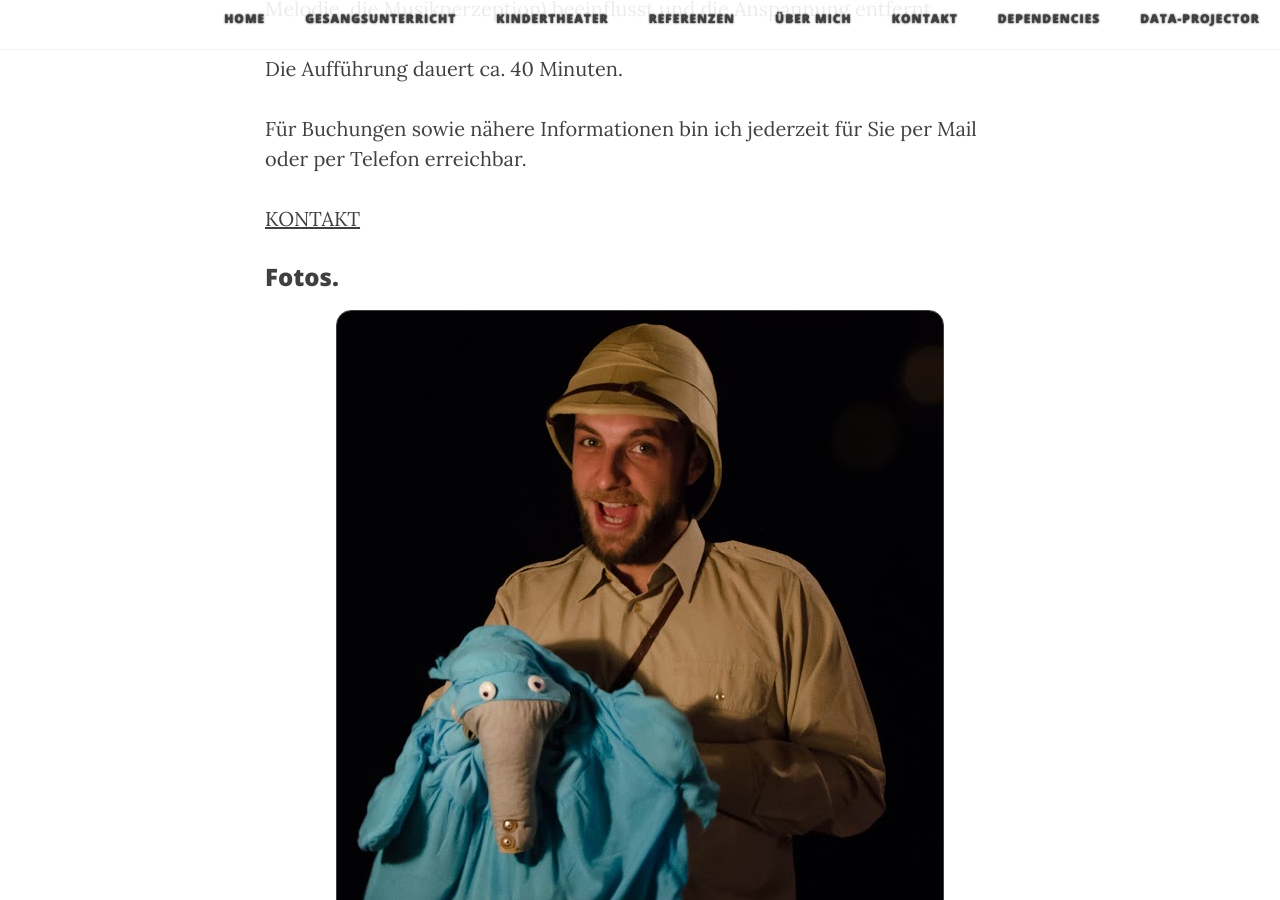
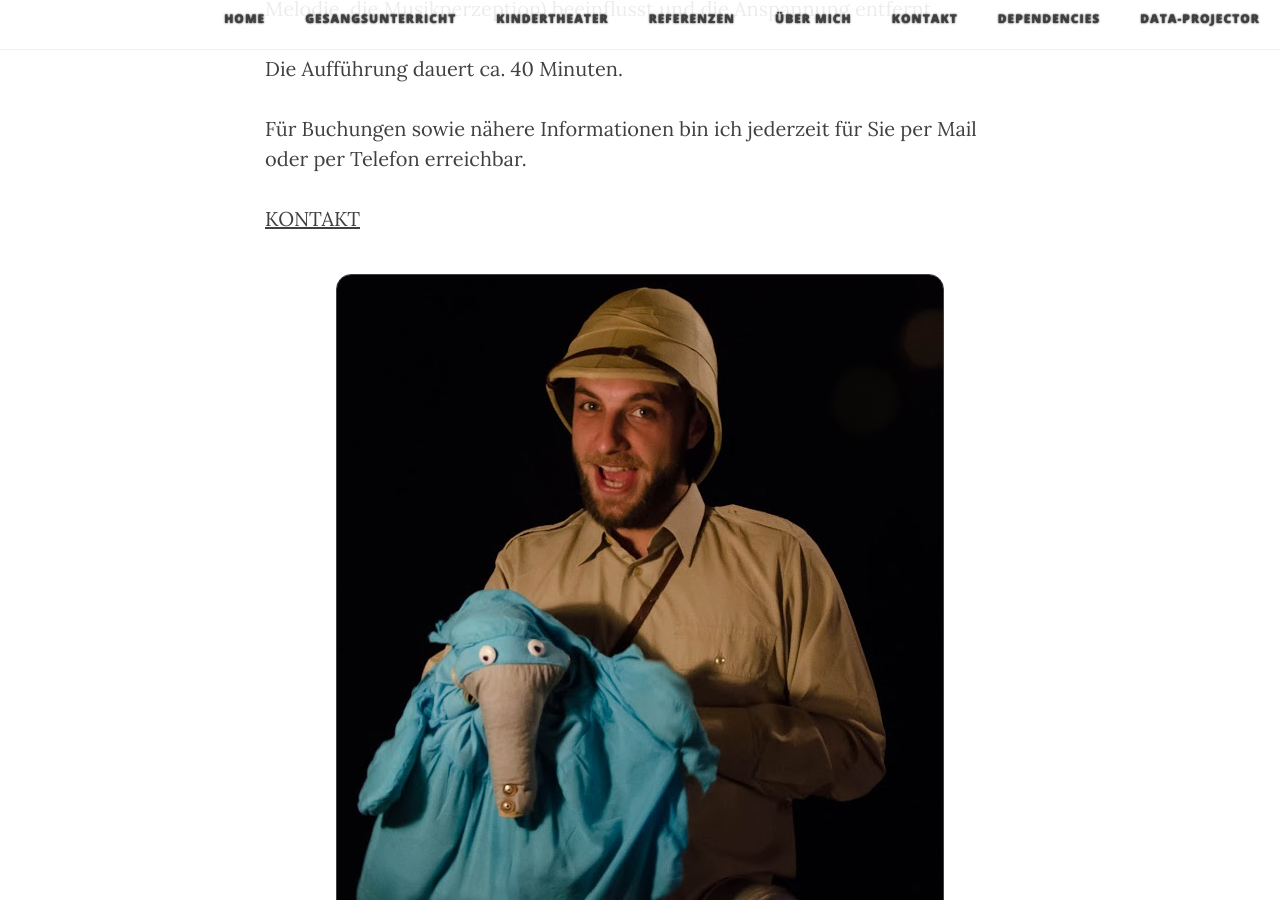
Before and after one commit to janhyza/gesangscoaching.at, a Jekyll site: the page built from projects/Kindertheater.md, in a window 1280 px wide and 900 px high, scrolled down 1416 px. Built offline with Jekyll 4.4.1, drawn with Linux system fonts in a browser that asks for light colours; nearby versions of some CDN libraries.

Commit message:
Update Kindertheater.md

```diff
--- a/projects/Kindertheater.md
+++ b/projects/Kindertheater.md
@@ -27,7 +27,7 @@ Für Buchungen sowie nähere Informationen bin ich jederzeit für Sie per Mail o
 
 [KONTAKT](http://gesangscoaching.at/contact/)
 
-### Fotos.
+
 
 {% include image.html
   img="img/arthur3.jpg"
```
